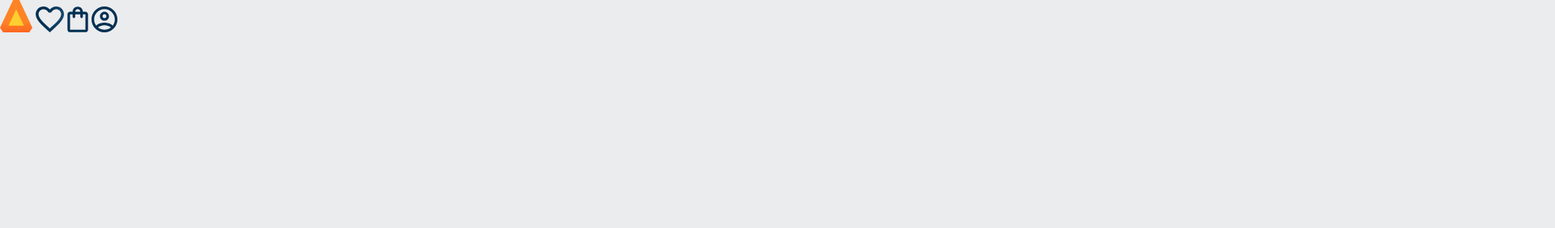
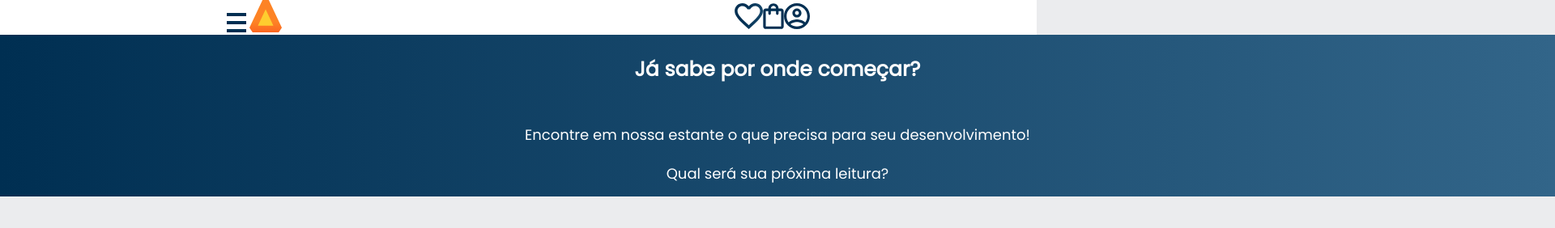
Before and after one commit to igorlindo090/isaqueresponsivo, a plain HTML site: page index.html in a window 1280 px wide. Shown: the whole page at 81% size, 1920 px wide, since content can reach past the window. Drawn offline with Linux system fonts and the light colour scheme.

Commit message:
Add files via upload

```diff
--- a/index.html
+++ b/index.html
@@ -6,16 +6,25 @@
     <title>AluraBooks</title>
     <link rel="stylesheet" href="src/css/reset.css">
     <link rel="stylesheet" href="src/css/style.css">
+    <link rel="stylesheet" href="src/css/header.css">
     <link rel="shortcut icon" href="livro.ico" type="image/x-icon">
 </head>
 <body>
-    <header class="cabeçalho">
-        <span class="cabeçalho_menu-hamburguer"></span>
-        <img src="src/img/Logo.svg" alt="Logo do AluraBooks">
-        <a href="#"><img src="src/img/Favoritos.svg" alt="Favoritos"></a>
-        <a href="#"><img src="src/img/Compras.svg" alt="Compras"></a>
-        <a href="#"><img src="src/img/Usuario.svg" alt="Usuario"></a>
-
+    <header class="cabecalho">
+        <div class="conteiner">
+            <span class="cabecalho_menu-hamburguer"></span>
+            <img src="src/img/Logo.svg" alt="Logo do AluraBooks">
+        </div>
+        <div class="cabecalho">
+            <a href="#"><img src="src/img/Favoritos.svg" alt="Favoritos"></a>
+            <a href="#"><img src="src/img/Compras.svg" alt="Compras"></a>
+            <a href="#"><img src="src/img/Usuario.svg" alt="Usuario"></a>
+        </div>
     </header>
+    <main class="pesquisa">
+        <h1>Já sabe por onde começar?</h1>
+        <p>Encontre em nossa estante o que precisa para seu desenvolvimento!</p>
+        <p>Qual será sua próxima leitura?</p>
+    </main>
 </body>
 </html
--- /dev/null
+++ b/src/css/header.css
@@ -0,0 +1,13 @@
+.cabecalho_menu-hamburguer {
+    width: 24px;
+    height: 24px;
+    background-image: url(../img/Menu.svg);
+    display: inline-block;
+}
+
+.cabecalho{
+    background-color: white;
+    display: flex;
+    justify-content: space-around;
+    align-items: center;
+}
--- a/src/css/style.css
+++ b/src/css/style.css
@@ -1,9 +1,30 @@
+@import url('https://fonts.googleapis.com/css2?family=Poppins&display=swap');
+@import url(../css/header.css);
+
 :root {--cor-de-fundo: #EBECEE;}
 
 body {
     background-color: var(--cor-de-fundo);
+    font-family: 'Poppins', sans-serif;;
 }
 
-h1 {
-    background-color: white;
+.pesquisa {
+    width: 1920px;
+    height: 200px;
+    background-image: linear-gradient(to right, #002F52 , #326589);
+    color: white;
 }
+
+.pesquisa h1 {
+    padding: 30px;
+    text-align: center;
+    font-size: 25px;
+    font-weight: bold;
+}
+
+.pesquisa p {
+    text-align: center;
+    margin: 30px;
+    font-size: 18px;
+
+}
```
